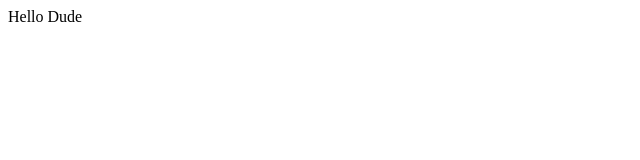
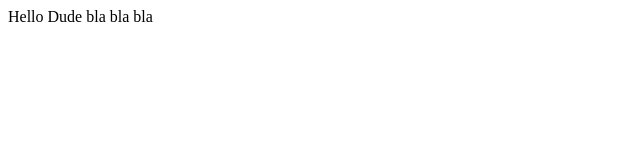
Before and after one commit to uralbash/ustu_brainstorm, a plain HTML site: page index.html in a window 1280 px wide. Shown: the full height of the page, 0-640 px from the left. Drawn offline with Linux system fonts and the light colour scheme.

Commit message:
new commit

```diff
--- a/index.html
+++ b/index.html
@@ -1,5 +1,6 @@
 <html>
     <body>
     Hello Dude
+    bla bla bla
     </body>
 </html>
```
